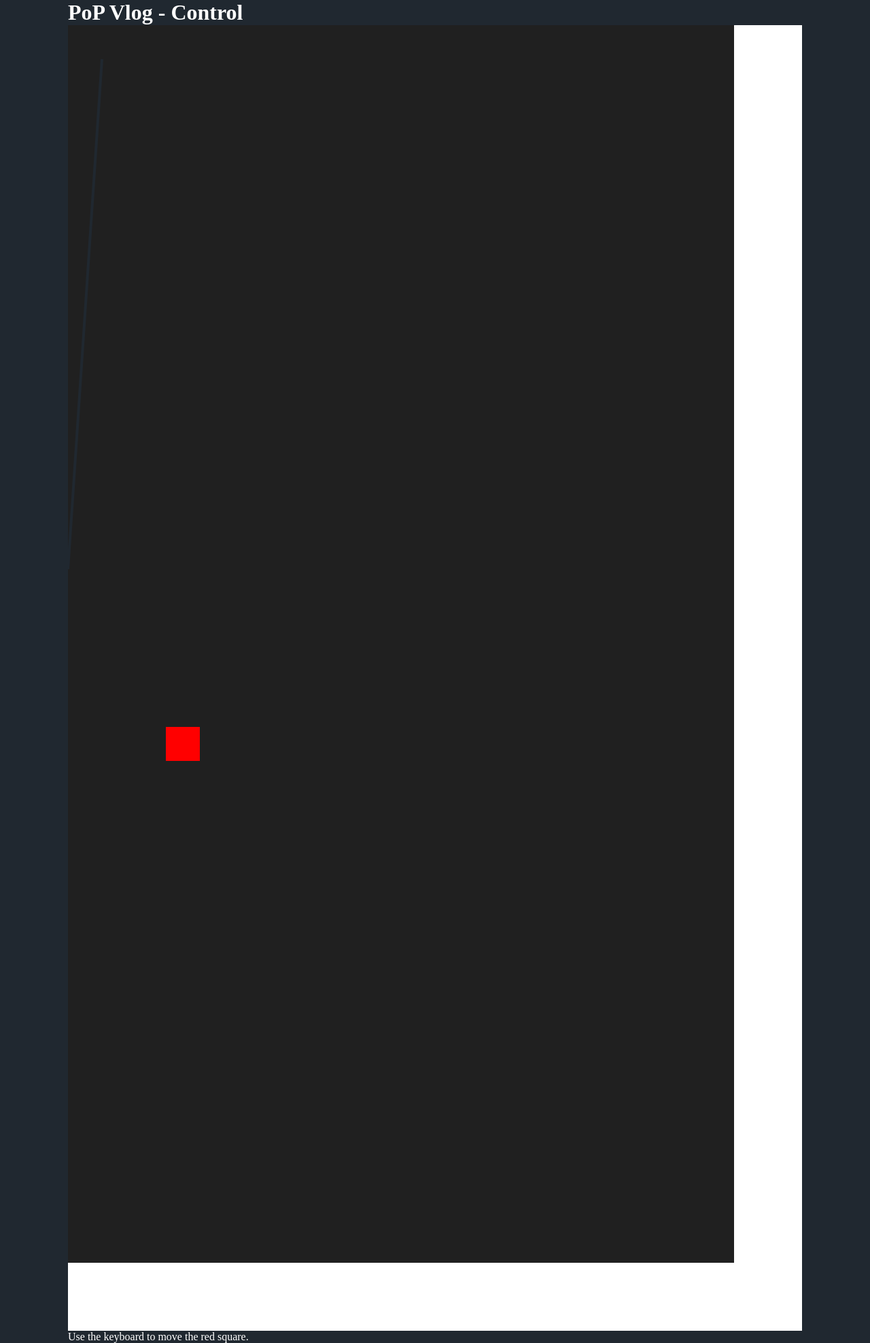
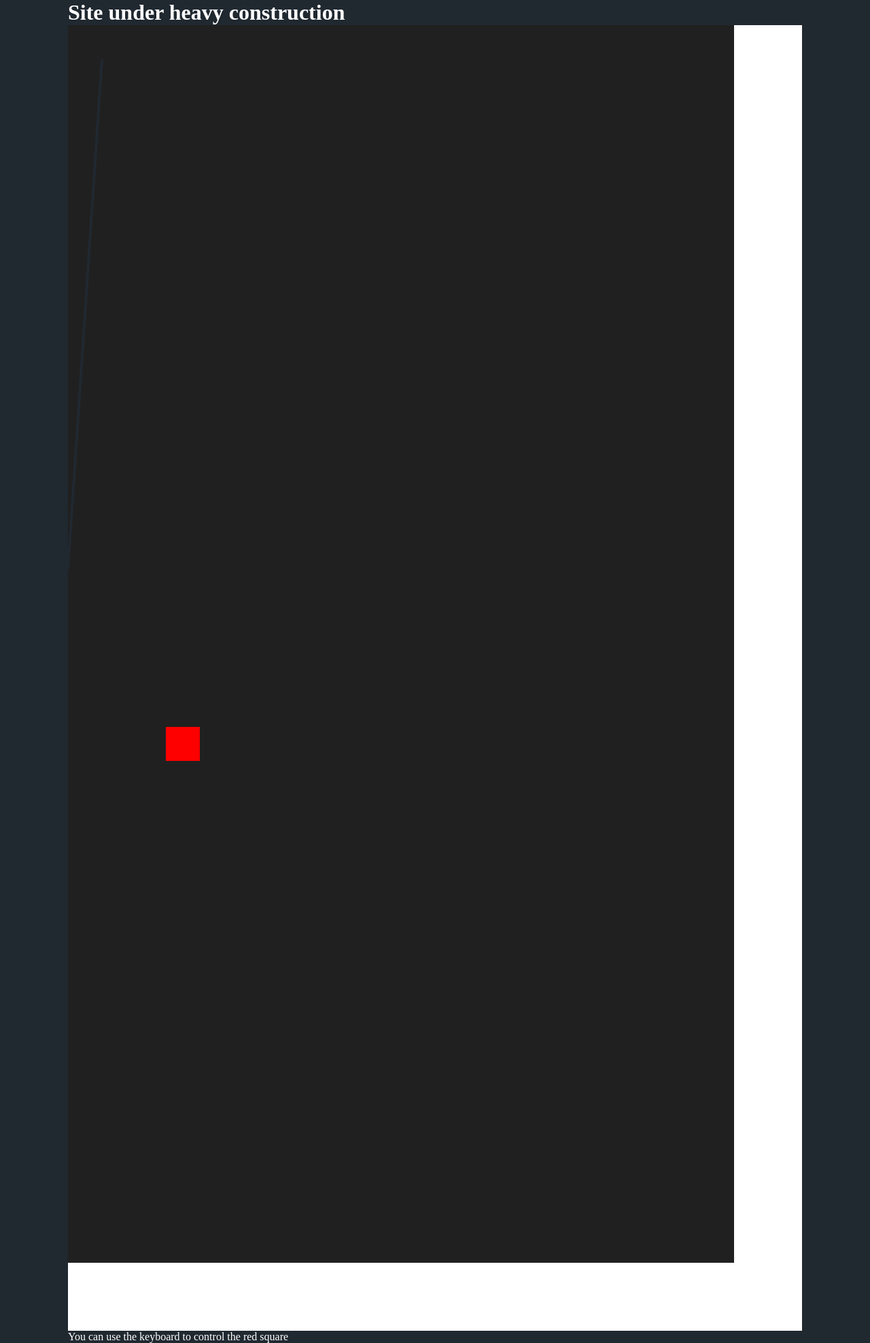
Before and after one commit to odonnellj24/odonnellj24.github.io, a plain HTML site: page index.html in a window 1280 px wide. Shown: the whole page at 68% size. Drawn offline with Linux system fonts and the light colour scheme.

Commit message:
Update index.html

```diff
--- a/index.html
+++ b/index.html
@@ -5,18 +5,18 @@
   <head>
 
     <meta name = "viewport" content = "width=device-width">
-    <title>PoP Vlog - Control</title>
+    <title>Site under heavy construction</title>
     <link href = "control.css" rel = "stylesheet" type = "text/css">
 
   </head>
 
   <body>
 
-    <h1>PoP Vlog - Control</h1>
+    <h1>Site under heavy construction</h1>
 
     <canvas></canvas>
 
-    <p>Use the keyboard to move the red square.</p>
+    <p>You can use the keyboard to control the red square</p>
 
     <script src = "control.js" type = "text/javascript"></script>
 
```
